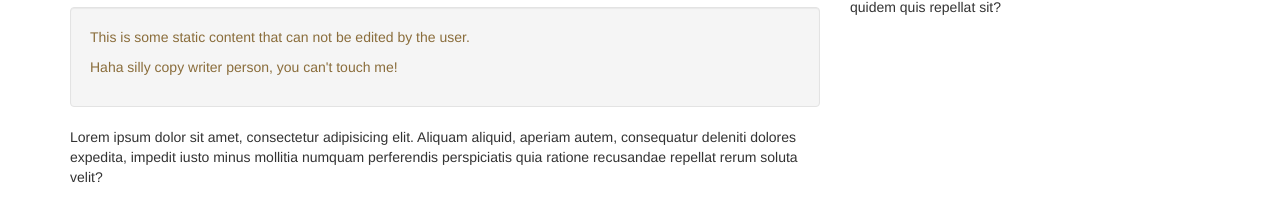
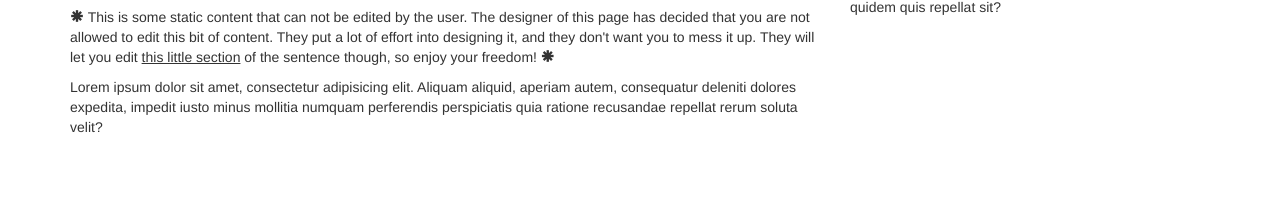
Before and after one commit to mattguest/edit_in_place_test, a plain HTML site: page index.html in a window 1280 px wide. Shown: the part 429-650 px from the top of the page. Drawn offline with Linux system fonts and the light colour scheme; a script that the page names is missing.

Commit message:
Added a few more example edit areas into the demo

```diff
--- a/index.html
+++ b/index.html
@@ -34,9 +34,15 @@
                 </p>
             </div>
 
-            <div class="well alert-warning">
-                <p>This is some static content that can not be edited by the user.</p>
-                <p>Haha silly copy writer person, you can't touch me!</p>
+            <div>
+                <p>
+                    <span class="glyphicon glyphicon-asterisk"></span>
+                    This is some static content that can not be edited by the user.
+                    The designer of this page has decided that you are not allowed to edit
+                    this bit of content. They put a lot of effort into designing it, and they don't want you to mess it up.
+                    They will let you edit <span class="editable" style="text-decoration: underline" data-id="little_content" data-type="text">this little section</span> of the sentence though, so enjoy your freedom!
+                    <span class="glyphicon glyphicon-asterisk"></span>
+                </p>
             </div>
 
             <div class="editable" data-id="content_2" data-type="html">
```
